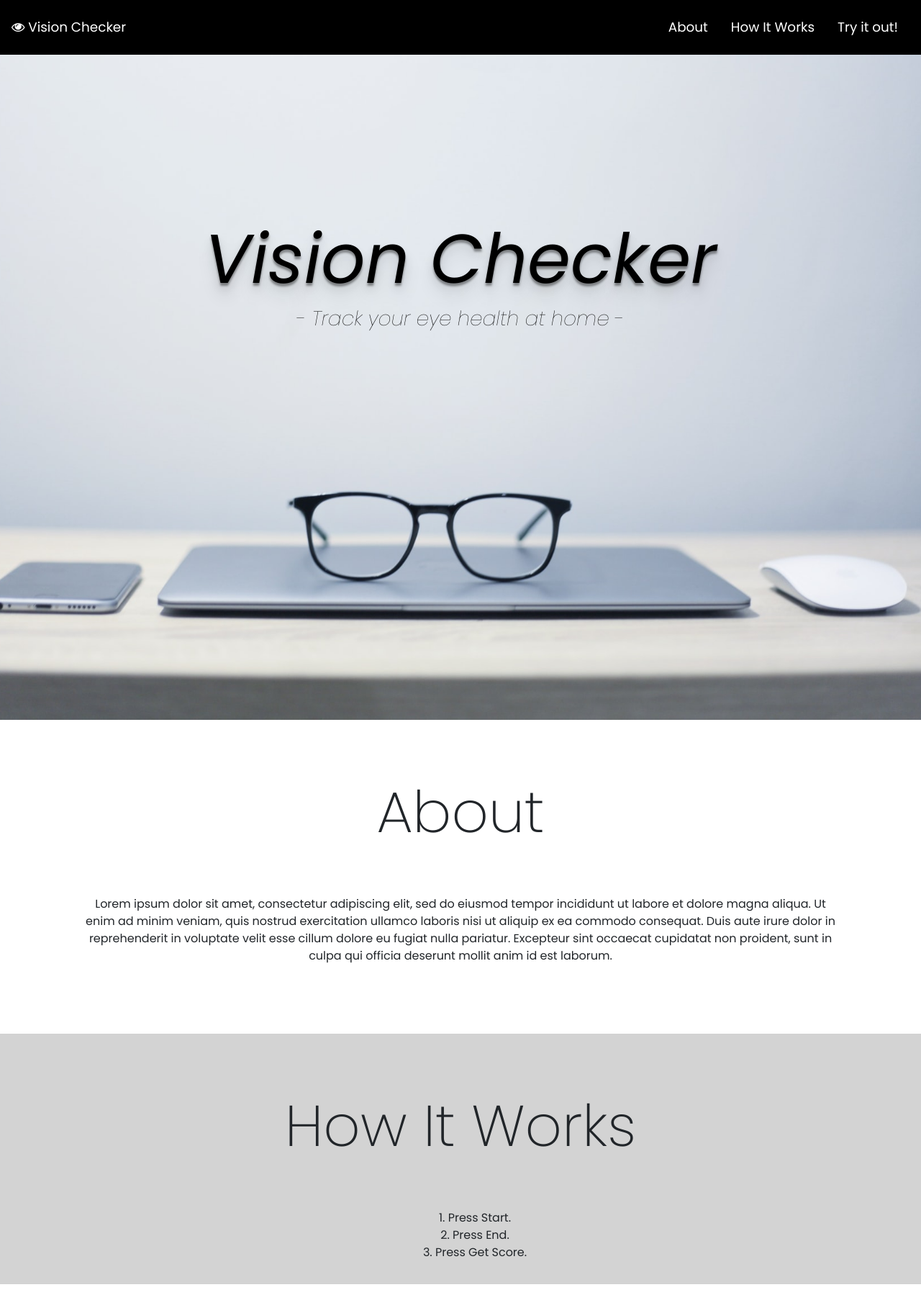
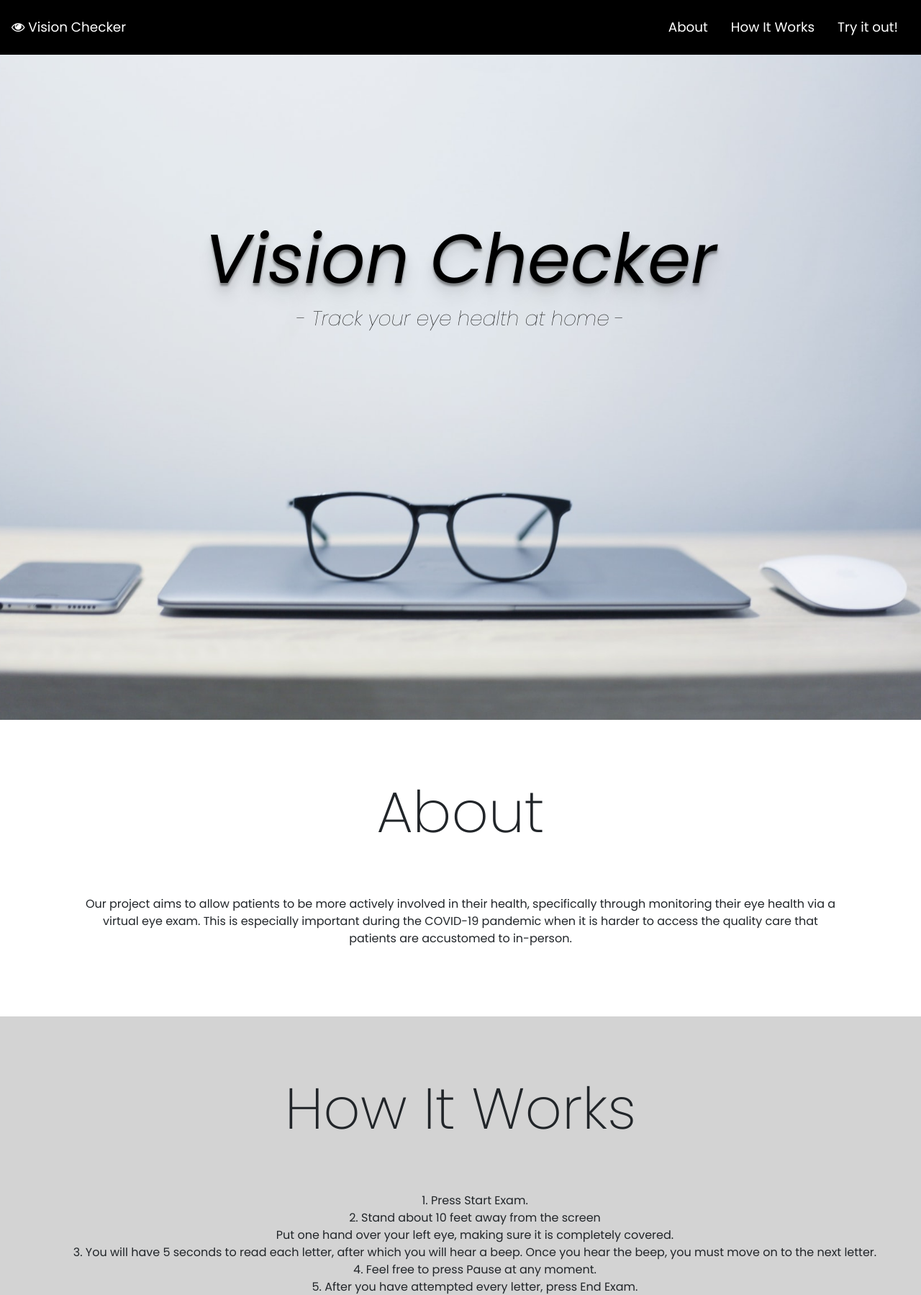
Before and after one commit to Stepheny755/2020Vision, a Flask app: page / in a window 1280 px wide. Shown: the top 1799 px of the page at 72% size. Run offline with Flask 2, Linux system fonts and the light colour scheme; some libraries are stand-ins or nearby versions; grey boxes are pictures that could not be loaded.

Commit message:
Updated About Us description and How It Works

```diff
--- a/templates/layouts/index.html
+++ b/templates/layouts/index.html
@@ -54,13 +54,12 @@
     <div id="about" class="row align-items-center">
       <div class="col-lg-12">
           <h2 class="sub-heading"> About </h2>
-          <p class="content"> Lorem ipsum dolor sit amet, consectetur adipiscing elit,
-            sed do eiusmod tempor incididunt ut labore et dolore magna aliqua. Ut enim
-            ad minim veniam, quis nostrud exercitation ullamco laboris nisi ut aliquip
-            ex ea commodo consequat. Duis aute irure dolor in reprehenderit in voluptate
-            velit esse cillum dolore eu fugiat nulla pariatur. Excepteur sint occaecat
-            cupidatat non proident, sunt in culpa qui officia deserunt mollit anim id
-            est laborum.</p>
+          <p class="content"> Our project aims to allow patients to be more actively
+            involved in their health, specifically through monitoring their eye health
+            via a virtual eye exam. This is especially important during the COVID-19 pandemic
+            when it is harder to access the quality care that patients are accustomed to
+            in-person.
+          </p>
       </div>
     </div>
 
@@ -70,9 +69,14 @@
           <h2 class="sub-heading"> How It Works </h2>
           <div class="instructions">
             <ol>
-              <li>Press Start.</li>
-              <li>Press End.</li>
-              <li>Press Get Score.</li>
+              <li>Press Start Exam.</li>
+              <li>Stand about 10 feet away from the screen</li>
+              <l1>Put one hand over your left eye, making sure it is completely covered.</l1>
+              <li>You will have 5 seconds to read each letter, after which you will hear a beep. Once you hear the beep, you must move on to the next letter.</li>
+              <li>Feel free to press Pause at any moment.</li>
+              <li>After you have attempted every letter, press End Exam.</li>
+              <li>Press Get Score to view your visual acuity score for your right eye. This may take a few minutes.</li>
+              <li>Press Reset and repeat steps 1-7 with your right eye covered.</li>
             </ol>
           </div>
       </div>
```
